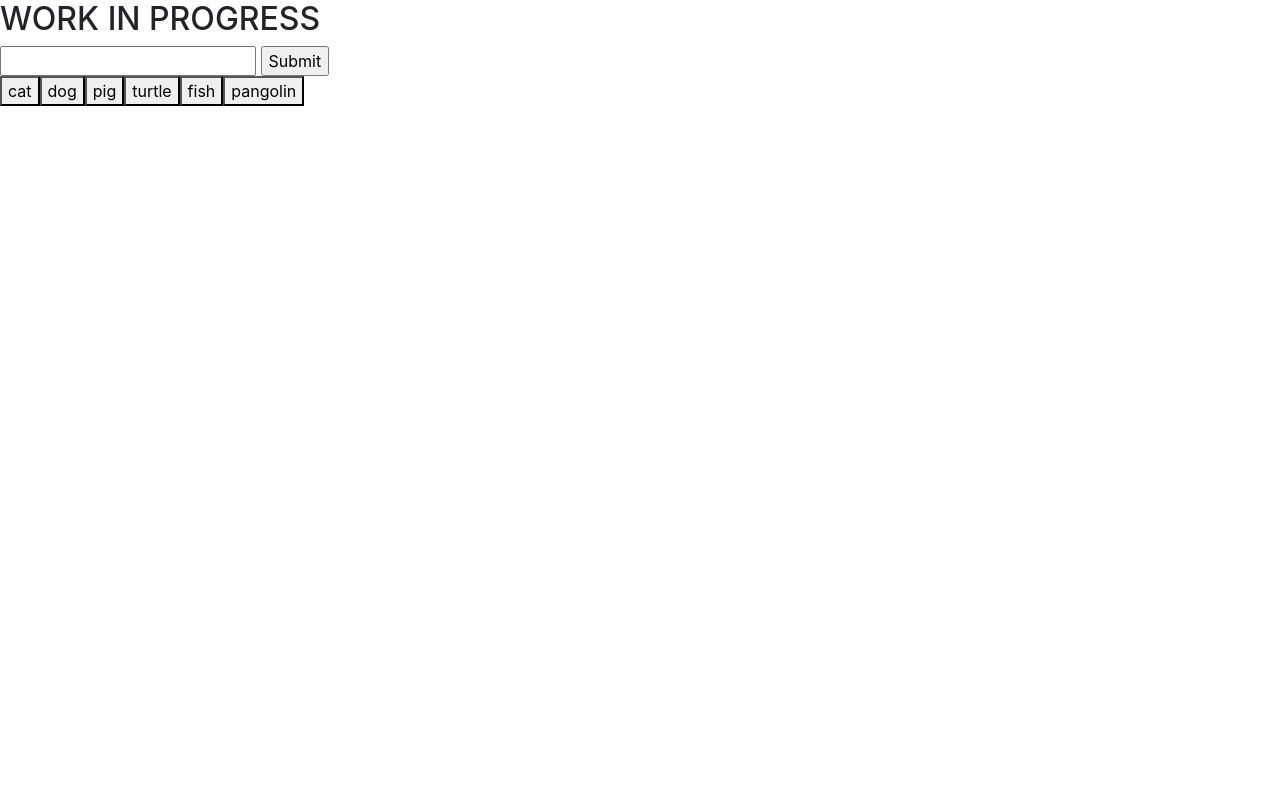
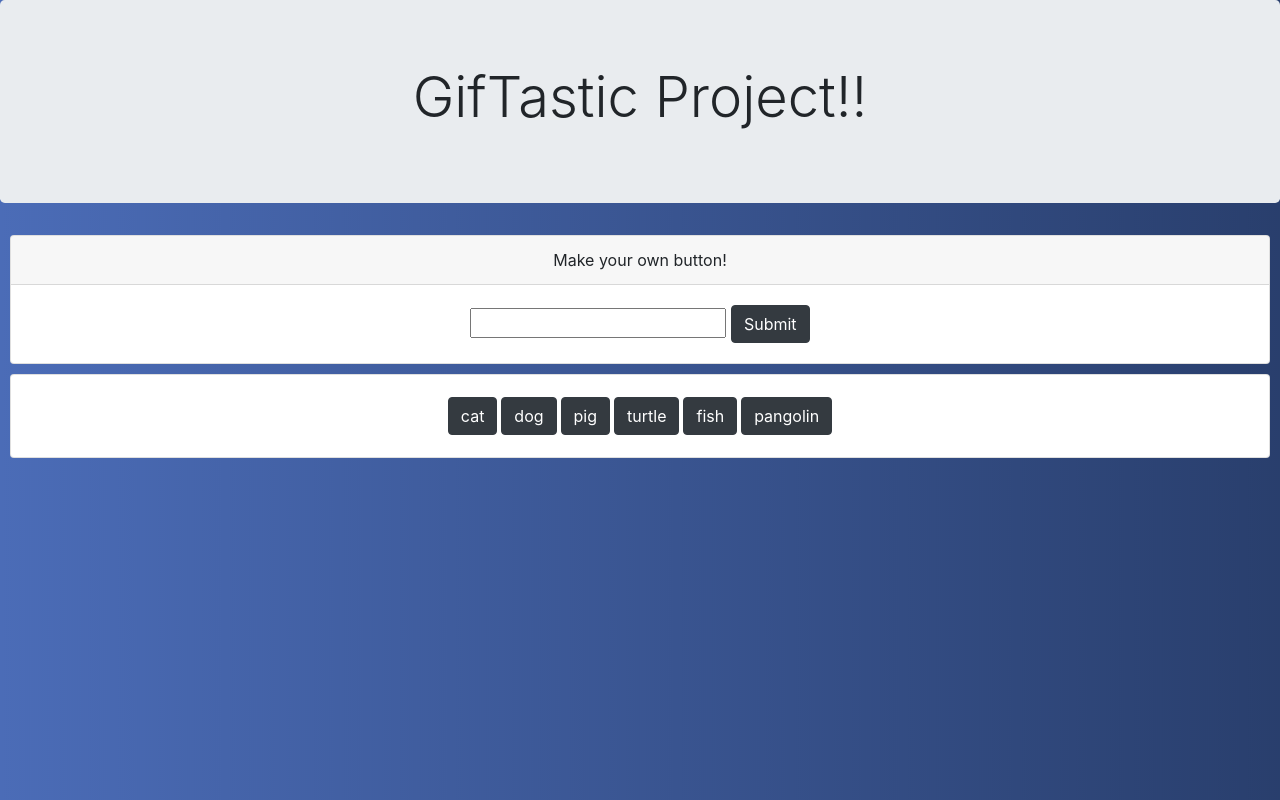
Before and after one commit to robertocastanon/GifTastic, a plain HTML site: page index.html in a window 1280 px wide. Drawn offline with nearby package versions, Linux system fonts and the light colour scheme.

Commit message:
added basic css and bootstrap

```diff
--- a/assets/css/site.css
+++ b/assets/css/site.css
@@ -1,8 +1,18 @@
 html,
 body {
   height: 100%;
+  background-image: url(../images/cool-background.png);
 }
 
 body {
   font-family: -apple-system, BlinkMacSystemFont, 'Segoe UI', Roboto, Oxygen, Ubuntu, Cantarell, 'Open Sans', 'Helvetica Neue', sans-serif;
 }
+
+.jumbotron {
+  text-align: center;
+}
+
+.card {
+  text-align: center;
+  margin: 10px;
+}
--- a/assets/js/app.js
+++ b/assets/js/app.js
@@ -19,6 +19,8 @@ function printBtn() {
        element.append(btn);
        //gives each button the same dataset and a topic corresponding to their names
        btn.setAttribute('data-gif', topics[i]);
+       btn.setAttribute("class", "btn btn-dark")
+       btn.style.margin="2px";
 
 
     }
@@ -34,6 +36,9 @@ function printBtn() {
             inputBtn.append(inputText);
             element.append(inputBtn);
             inputBtn.setAttribute('data-gif', inputElement);
+            inputBtn.setAttribute("class", "btn btn-dark")
+            inputBtn.style.margin="2px";
+
 
 
         });
@@ -48,6 +53,7 @@ printBtn();
 
 //click function for the created buttons
 document.querySelector('#container').addEventListener('click', function(event) {
+    document.getElementById('gif-output').style.visibility='visible';
 
     if (event.target.tagName == 'BUTTON') {
         //gif targets 'data-gif'
--- a/index.html
+++ b/index.html
@@ -14,12 +14,29 @@
 </head>
 
 <body>
-  <h2>WORK IN PROGRESS</h2>
-<input type="text" id="inputGif"> <input type="submit" id=subBtn>
+  <div class="jumbotron">
+  <h2 class="display-4">GifTastic Project!!</h2>
+</div>
 
-  <div id="container"></div>
+<div class="card" id="gif-input">
+  <div class="card-header">Make your own button!</div>
+  <div class="card-body">
+<input type="text" id="inputGif"> <input type="submit" id=subBtn class="btn btn-dark">
+</div>
+</div>
 
-  <div id="gifs-here"></div>
+<div class="card" id="gif-btn">
+  <div class="card-body">
+      <div id="container"></div>
+  </div>
+</div>
+
+<div class="card" id="gif-output" style="visibility: hidden">
+    <div class="card-body">
+        <div id="gifs-here"></div>
+    </div>
+  </div>
+
 
   <!-- app.js -->
   <script src="assets/js/app.js"></script>
```
Also changed, not shown: assets/images/cool-background.png (added).
